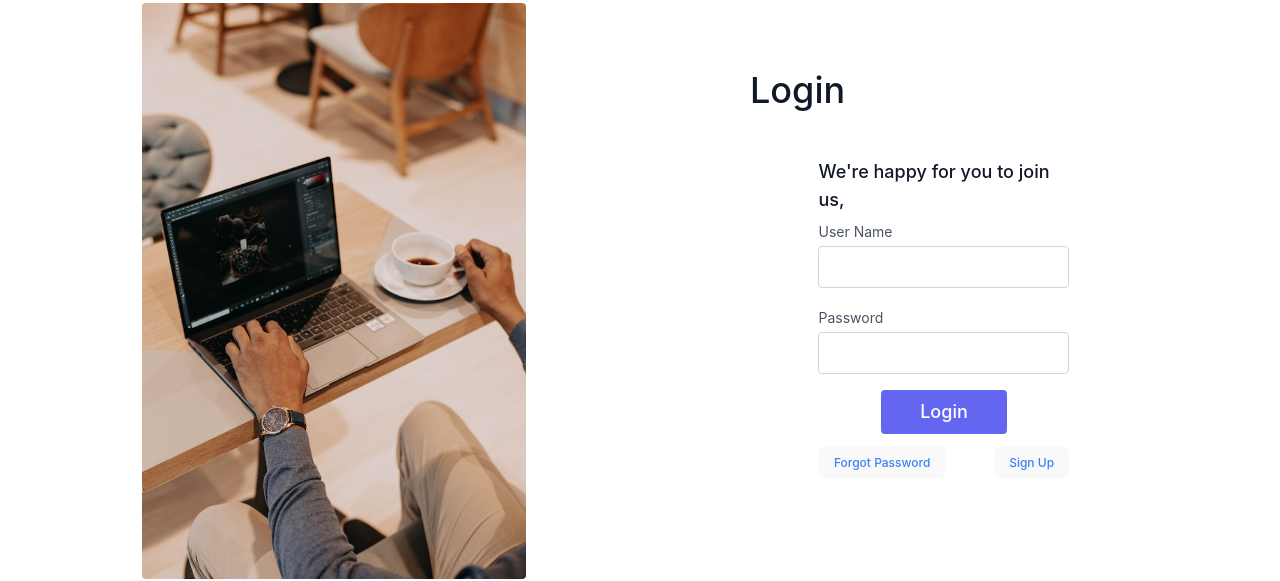
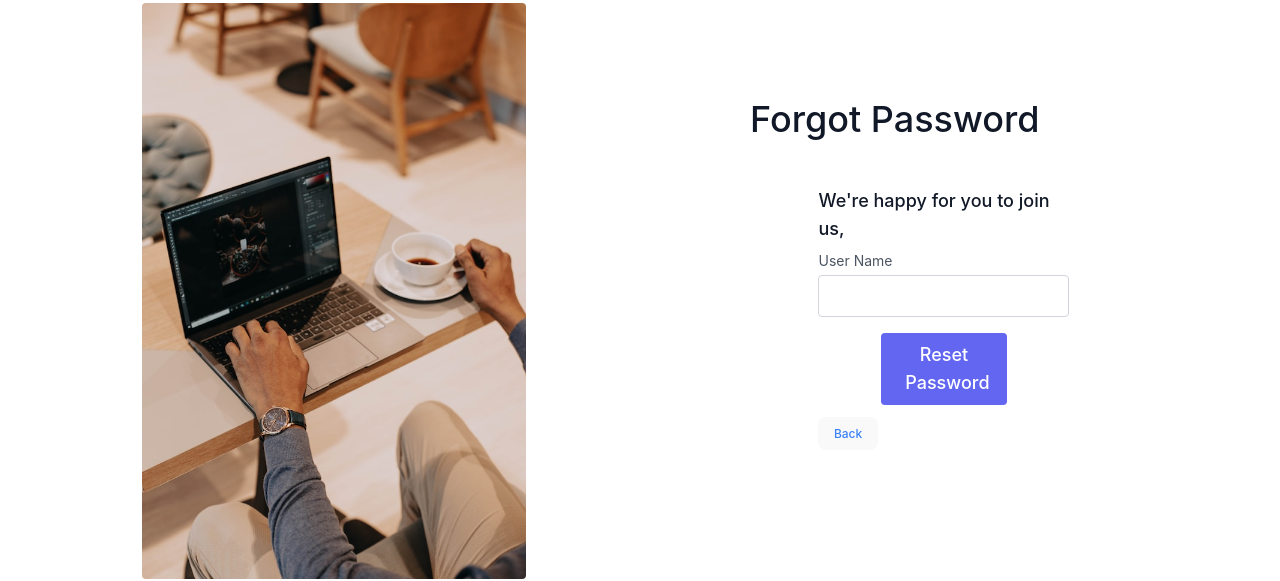
Before and after one commit to rightalign-io/next_blog, a React (Vite) app: page /login in a window 1280 px wide. Both pictures are taken after a click on the button "Forgot Password". Shown: the part 250-831 px from the top of the page. Built offline with nearby package versions, Linux system fonts and the light colour scheme.

Commit message:
adding moving change for clicks

```diff
--- a/src/Pages/Credentials.tsx
+++ b/src/Pages/Credentials.tsx
@@ -2,7 +2,12 @@ import Button from "@mui/material/Button";
 import { useState } from "react";
 import tw from "tailwind-styled-components";
 
-
+type credState = {
+  login:boolean;
+  forgot: boolean;
+  signUp: boolean;
+  stateChange?: Dispatch<SetStateAction<{ login: boolean; forgot: boolean; signUp: boolean; }>>;
+}
 const ArticlesContainer = tw.div`container px-5 py-24 mx-auto animate__animated animate__bounceInUp`;
 const IntroContainer = tw.div`flex flex-wrap w-full mb-20`;
 const ArticlesBody = tw.div`flex flex-wrap -m-4`;
@@ -15,13 +20,13 @@ const Credentials = () => {
       <img className="object-cover object-center rounded md:w-3/4" alt="hero" src="./login.jpg" />
     </div>
     {
-      credential.login && <> <Login /></>
+      credential.login && <> <Login {...credential} stateChange={setCredential} /></>
     }
     {
-      credential.forgot && <> <ForgotPassword /></>
+      credential.forgot && <> <ForgotPassword {...credential} stateChange={setCredential} /></>
     }
     {
-      credential.signUp && <> <SignUp /></>
+      credential.signUp && <> <SignUp {...credential} stateChange={setCredential} /></>
     }
   </div>
 </section>
@@ -30,7 +35,8 @@ const Credentials = () => {
 
 export default Credentials;
 
-const Login = () => {
+const Login = (credential: credState) => {
+
   return <div className="lg:flex-grow md:w-3/4 lg:pl-24 md:pl-16 flex flex-col md:items-start md:text-left items-center text-center">
   <h1 className="title-font sm:text-4xl text-3xl mb-4 font-medium text-gray-900"> Login</h1>
   <div className="md:w-3/4 bg-white flex px-5 flex-col md:mx-auto w-full md:py-8 mt-8 md:mt-0">
@@ -46,14 +52,14 @@ const Login = () => {
 
     <button className="w-1/2 mx-auto text-white bg-indigo-500 border-0 py-2 px-6 focus:outline-none hover:bg-indigo-600 rounded text-lg">Login </button>
     <span className="flex justify-between">
-      <button className="text-xs hover:text-green-400 text-blue-500 mt-3">Forgot Password </button>
-      <button className="text-xs hover:text-green-400 text-blue-500 mt-3">Sign Up</button>
+      <button onClick={() => credential.stateChange({ login: false, forgot: true, signUp: false, })} className="text-xs hover:text-green-400 text-blue-500 mt-3">Forgot Password </button>
+      <button onClick={() => credential.stateChange({ login: false, forgot: false, signUp: true, })} className="text-xs hover:text-green-400 text-blue-500 mt-3">Sign Up</button>
     </span>
 </div>
 </div>
 }
 
-const ForgotPassword = () => {
+const ForgotPassword = (credential: credState) => {
   return <div className="lg:flex-grow md:w-3/4 lg:pl-24 md:pl-16 flex flex-col md:items-start md:text-left items-center text-center">
   <h1 className="title-font sm:text-4xl text-3xl mb-4 font-medium text-gray-900"> Forgot Password</h1>
   <div className="md:w-3/4 bg-white flex px-5 flex-col md:mx-auto w-full md:py-8 mt-8 md:mt-0">
@@ -65,13 +71,14 @@ const ForgotPassword = () => {
 
     <button className="w-1/2 mx-auto text-white bg-indigo-500 border-0 py-2 px-6 focus:outline-none hover:bg-indigo-600 rounded text-lg">Reset Password </button>
     <span className="flex justify-between">
-      <a href="/#" className="text-xs hover:text-green-400 text-blue-500 mt-3">Back </a>
+      <button onClick={() => credential.stateChange({ login: true, forgot: false, signUp: false, })} className="text-xs hover:text-green-400 text-blue-500 mt-3">Back </button>
     </span>
 </div>
 </div>
 }
 
-const SignUp = () => {
+const SignUp = (credential: credState) => {
+
   return <div className="lg:flex-grow md:w-3/4 lg:pl-24 md:pl-16 flex flex-col md:items-start md:text-left items-center text-center">
   <h1 className="title-font sm:text-4xl text-3xl mb-4 font-medium text-gray-900"> Sign Up</h1>
   <div className="md:w-3/4 bg-white flex px-5 flex-col md:mx-auto w-full md:py-8 mt-8 md:mt-0">
@@ -99,7 +106,7 @@ const SignUp = () => {
 
     <button className="w-1/2 mx-auto text-white bg-indigo-500 border-0 py-2 px-6 focus:outline-none hover:bg-indigo-600 rounded text-lg">Sign Up </button>
     <span className="flex justify-between">
-      <a href="/#" className="text-xs hover:text-green-400 text-blue-500 mt-3"> Back </a>
+    <button onClick={() => credential.stateChange({ login: true, forgot: false, signUp: false, })} className="text-xs hover:text-green-400 text-blue-500 mt-3">Back </button>
     </span>
 </div>
 </div>
```
